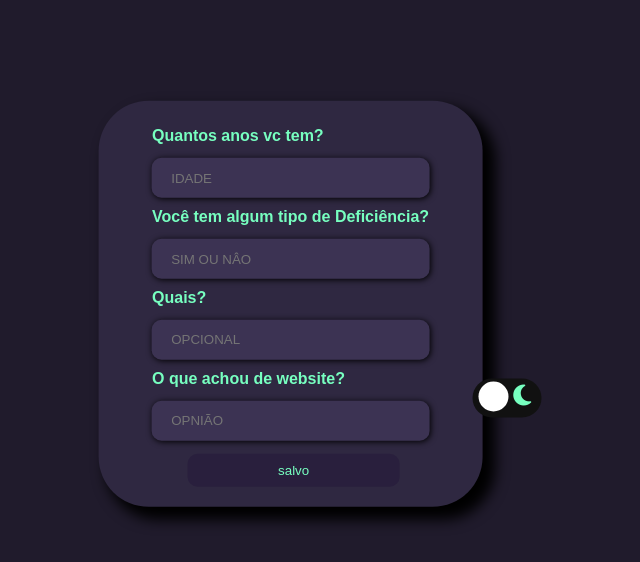
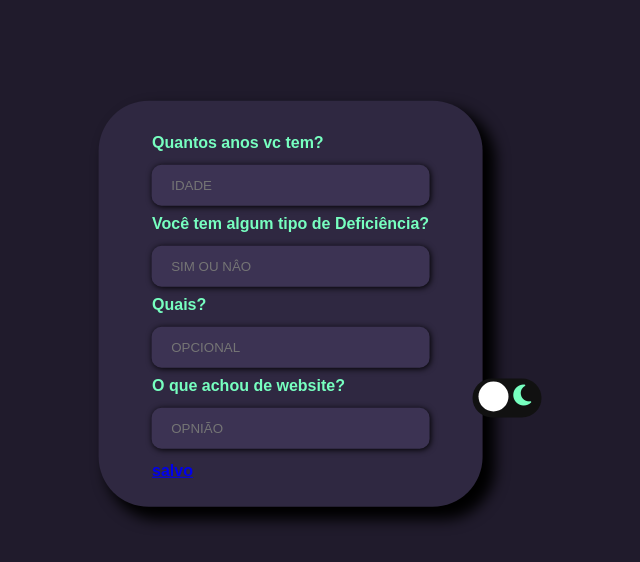
Before and after one commit to masseira/acessibilidade, a plain HTML site: page tema.html in a window 1280 px wide. Shown: the part 158-720 px from the top of the page, without its empty margins (343-983 px from the left). Drawn offline with Linux system fonts and the light colour scheme.

Commit message:
Update tema.html

```diff
--- a/tema.html
+++ b/tema.html
@@ -46,7 +46,7 @@
                             <input id="number" type="text" name="number" placeholder="OPNIÃO" required>
                             <div class="login-button">
 
-                         <button id="btn" > <a href="/man.html">salvo</a>    </button>
+                         <a href="/man.html">salvo</a>
 
                             </div>
                         </div>
```
